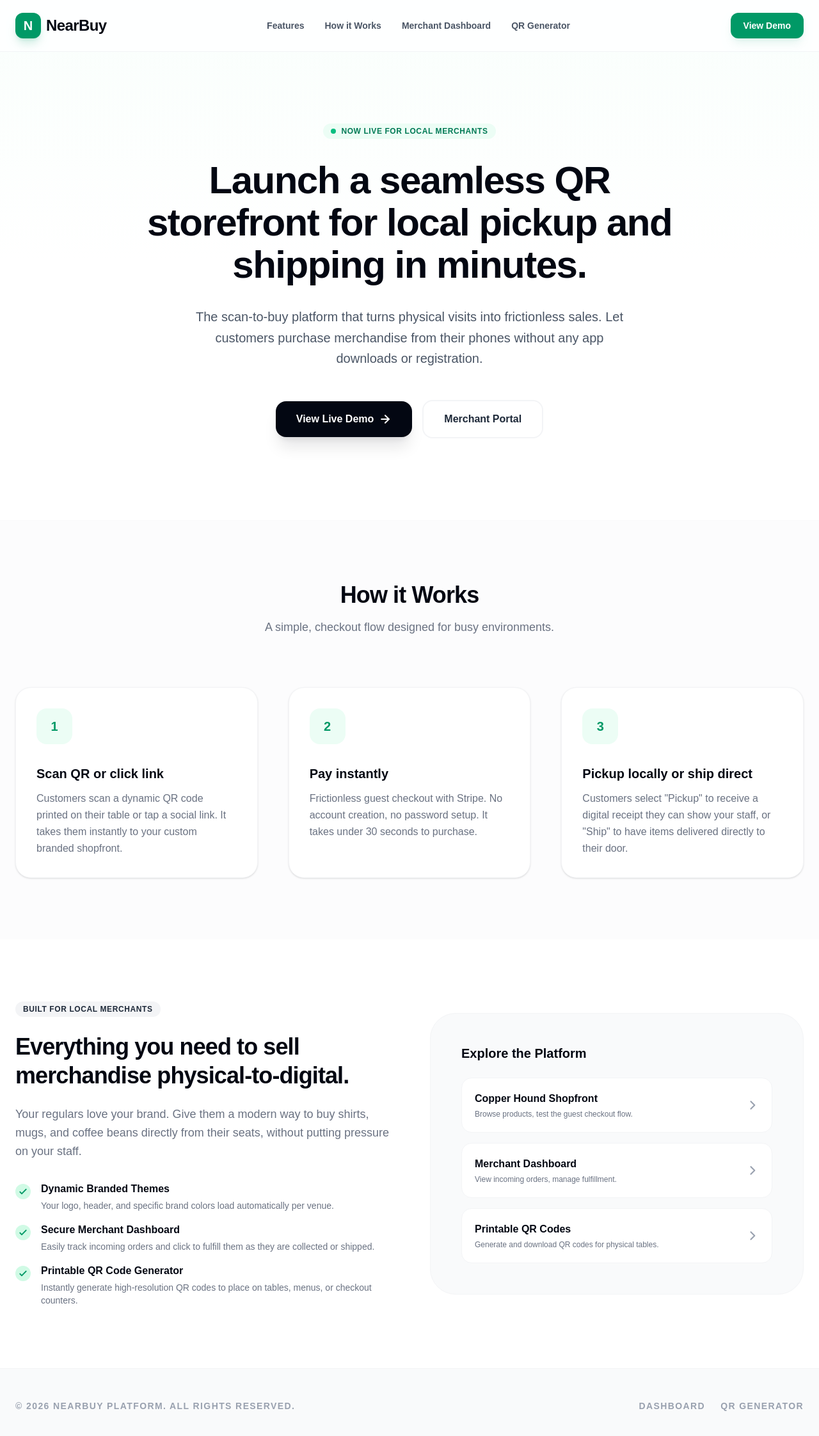
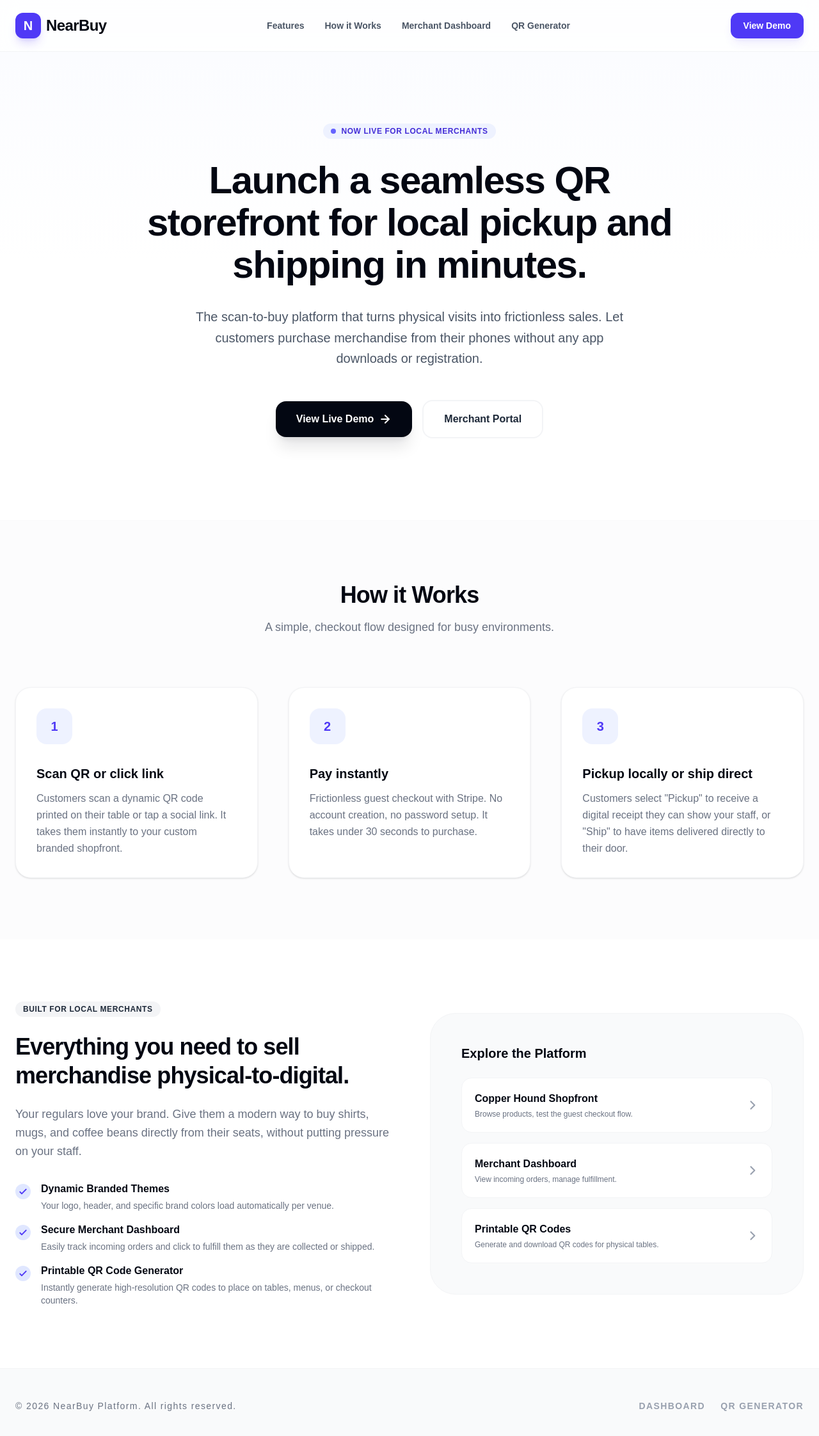
Before and after one commit to ted-dev2/NearBuy, a Next.js app: page / in a window 1280 px wide. Shown: the top 2244 px of the page at 64% size. Built offline with nearby package versions, Linux system fonts and the light colour scheme.

Commit message:
Update metadata and unify global branding

```diff
--- a/src/app/admin/orders/page.tsx
+++ b/src/app/admin/orders/page.tsx
@@ -32,8 +32,8 @@ export default async function AdminOrdersPage() {
     <div className="min-h-screen bg-gray-50 p-4 md:p-8">
       <div className="max-w-7xl mx-auto">
         <div className="mb-12">
-          <h1 className="text-4xl font-black text-gray-900 tracking-tight">Merchant Dashboard</h1>
-          <p className="text-gray-500 font-medium mt-2">Manage incoming orders and fulfillment.</p>
+          <h1 className="text-4xl font-black text-gray-950 tracking-tight">Merchant Dashboard</h1>
+          <p className="text-gray-600 font-medium mt-2">Manage incoming orders and fulfillment.</p>
         </div>
 
         <div className="grid grid-cols-1 lg:grid-cols-2 gap-8 md:gap-12">
@@ -156,7 +156,7 @@ function OrderCard({ order, showAction = false }: { order: OrderWithVenue; showA
           }}>
             <button
               type="submit"
-              className="w-full bg-gray-900 text-white py-4 rounded-2xl font-black hover:bg-black active:scale-[0.98] transition-all shadow-lg shadow-gray-200"
+              className="w-full bg-indigo-600 text-white py-4 rounded-2xl font-black hover:bg-indigo-700 active:scale-[0.98] transition-all shadow-lg shadow-indigo-600/20"
             >
               Mark as Fulfilled
             </button>
--- a/src/app/admin/qr/page.tsx
+++ b/src/app/admin/qr/page.tsx
@@ -71,7 +71,7 @@ export default function AdminQRPage() {
               >
                 <div className="w-full text-center mb-6">
                   <h2 className="text-2xl font-bold text-gray-800 truncate px-2">{venue.name}</h2>
-                  <p className="text-sm text-green-600 font-medium">/{venue.slug}</p>
+                  <p className="text-sm text-indigo-600 font-medium">/{venue.slug}</p>
                 </div>
 
                 <div className="bg-white p-4 rounded-xl border border-gray-100 shadow-inner mb-8 bg-gradient-to-br from-white to-gray-50">
@@ -86,7 +86,7 @@ export default function AdminQRPage() {
 
                 <button
                   onClick={() => downloadQR(venue.slug)}
-                  className="w-full bg-gray-900 text-white py-3 px-6 rounded-xl font-semibold hover:bg-gray-800 active:scale-[0.98] transition-all flex items-center justify-center gap-2"
+                  className="w-full bg-indigo-600 text-white py-3 px-6 rounded-xl font-semibold hover:bg-indigo-700 active:scale-[0.98] transition-all flex items-center justify-center gap-2"
                 >
                   <svg xmlns="http://www.w3.org/2000/svg" width="20" height="20" viewBox="0 0 24 24" fill="none" stroke="currentColor" strokeWidth="2" strokeLinecap="round" strokeLinejoin="round">
                     <path d="M21 15v4a2 2 0 0 1-2 2H5a2 2 0 0 1-2-2v-4" />
--- a/src/app/layout.tsx
+++ b/src/app/layout.tsx
@@ -14,8 +14,8 @@ const geistMono = Geist_Mono({
 });
 
 export const metadata: Metadata = {
-  title: "Create Next App",
-  description: "Generated by create next app",
+  title: "NearBuy | Local Merch",
+  description: "Launch a seamless QR storefront for local pickup and shipping in minutes. Frictionless scan-to-buy platform for busy merchants.",
 };
 
 export default function RootLayout({
--- a/src/app/page.tsx
+++ b/src/app/page.tsx
@@ -1,41 +1,18 @@
 import Link from "next/link";
+import { Header } from "@/components/layout/Header";
+import { Footer } from "@/components/layout/Footer";
 
 export default function Home() {
   return (
-    <div className="min-h-screen bg-white text-gray-900 selection:bg-emerald-500 selection:text-white">
-      {/* Header */}
-      <header className="fixed top-0 left-0 right-0 z-50 bg-white/80 backdrop-blur-md border-b border-gray-100">
-        <div className="max-w-7xl mx-auto px-6 h-20 flex items-center justify-between">
-          <div className="flex items-center gap-2">
-            <div className="w-10 h-10 rounded-xl bg-emerald-600 flex items-center justify-center text-white font-black text-xl shadow-lg shadow-emerald-600/20">
-              N
-            </div>
-            <span className="font-black text-2xl tracking-tight text-gray-950">NearBuy</span>
-          </div>
-
-          <nav className="hidden md:flex items-center gap-8 text-sm font-bold text-gray-600">
-            <Link href="#features" className="hover:text-emerald-600 transition-colors">Features</Link>
-            <Link href="#how-it-works" className="hover:text-emerald-600 transition-colors">How it Works</Link>
-            <Link href="/admin/orders" className="hover:text-emerald-600 transition-colors">Merchant Dashboard</Link>
-            <Link href="/admin/qr" className="hover:text-emerald-600 transition-colors">QR Generator</Link>
-          </nav>
-
-          <div className="flex items-center gap-4">
-            <Link
-              href="/shop/copper-hound"
-              className="bg-emerald-600 text-white hover:bg-emerald-700 active:scale-[0.98] px-5 py-2.5 rounded-xl text-sm font-bold transition-all shadow-lg shadow-emerald-600/10"
-            >
-              View Demo
-            </Link>
-          </div>
-        </div>
-      </header>
+    <div className="min-h-screen bg-white text-gray-900 selection:bg-indigo-500 selection:text-white">
+      {/* Header Component */}
+      <Header />
 
       {/* Hero Section */}
-      <section className="relative pt-36 pb-24 md:pt-48 md:pb-32 overflow-hidden bg-gradient-to-b from-emerald-50/30 via-white to-white">
+      <section className="relative pt-36 pb-24 md:pt-48 md:pb-32 overflow-hidden bg-gradient-to-b from-indigo-50/30 via-white to-white">
         <div className="max-w-7xl mx-auto px-6 relative z-10 text-center">
-          <div className="inline-flex items-center gap-2 px-3 py-1 bg-emerald-50 text-emerald-700 rounded-full text-xs font-black uppercase tracking-wider mb-8">
-            <span className="w-2 h-2 rounded-full bg-emerald-500 animate-pulse" />
+          <div className="inline-flex items-center gap-2 px-3 py-1 bg-indigo-50 text-indigo-700 rounded-full text-xs font-black uppercase tracking-wider mb-8">
+            <span className="w-2 h-2 rounded-full bg-indigo-500 animate-pulse" />
             Now Live for Local Merchants
           </div>
 
@@ -80,7 +57,7 @@ export default function Home() {
           <div className="grid grid-cols-1 md:grid-cols-3 gap-12 relative">
             {/* Step 1 */}
             <div className="bg-white rounded-3xl p-8 border border-gray-100 shadow-sm relative flex flex-col items-start">
-              <div className="w-14 h-14 rounded-2xl bg-emerald-50 text-emerald-600 flex items-center justify-center mb-8 font-black text-xl">
+              <div className="w-14 h-14 rounded-2xl bg-indigo-50 text-indigo-600 flex items-center justify-center mb-8 font-black text-xl">
                 1
               </div>
               <h3 className="text-xl font-black text-gray-950 mb-3">Scan QR or click link</h3>
@@ -91,7 +68,7 @@ export default function Home() {
 
             {/* Step 2 */}
             <div className="bg-white rounded-3xl p-8 border border-gray-100 shadow-sm relative flex flex-col items-start">
-              <div className="w-14 h-14 rounded-2xl bg-emerald-50 text-emerald-600 flex items-center justify-center mb-8 font-black text-xl">
+              <div className="w-14 h-14 rounded-2xl bg-indigo-50 text-indigo-600 flex items-center justify-center mb-8 font-black text-xl">
                 2
               </div>
               <h3 className="text-xl font-black text-gray-950 mb-3">Pay instantly</h3>
@@ -102,7 +79,7 @@ export default function Home() {
 
             {/* Step 3 */}
             <div className="bg-white rounded-3xl p-8 border border-gray-100 shadow-sm relative flex flex-col items-start">
-              <div className="w-14 h-14 rounded-2xl bg-emerald-50 text-emerald-600 flex items-center justify-center mb-8 font-black text-xl">
+              <div className="w-14 h-14 rounded-2xl bg-indigo-50 text-indigo-600 flex items-center justify-center mb-8 font-black text-xl">
                 3
               </div>
               <h3 className="text-xl font-black text-gray-950 mb-3">Pickup locally or ship direct</h3>
@@ -131,7 +108,7 @@ export default function Home() {
 
               <div className="space-y-4">
                 <div className="flex gap-4">
-                  <div className="w-6 h-6 rounded-full bg-emerald-100 text-emerald-600 flex items-center justify-center shrink-0 mt-1">
+                  <div className="w-6 h-6 rounded-full bg-indigo-100 text-indigo-600 flex items-center justify-center shrink-0 mt-1">
                     <svg className="w-4 h-4" fill="none" stroke="currentColor" viewBox="0 0 24 24"><path strokeLinecap="round" strokeLinejoin="round" strokeWidth="3" d="M5 13l4 4L19 7" /></svg>
                   </div>
                   <div>
@@ -140,7 +117,7 @@ export default function Home() {
                   </div>
                 </div>
                 <div className="flex gap-4">
-                  <div className="w-6 h-6 rounded-full bg-emerald-100 text-emerald-600 flex items-center justify-center shrink-0 mt-1">
+                  <div className="w-6 h-6 rounded-full bg-indigo-100 text-indigo-600 flex items-center justify-center shrink-0 mt-1">
                     <svg className="w-4 h-4" fill="none" stroke="currentColor" viewBox="0 0 24 24"><path strokeLinecap="round" strokeLinejoin="round" strokeWidth="3" d="M5 13l4 4L19 7" /></svg>
                   </div>
                   <div>
@@ -149,7 +126,7 @@ export default function Home() {
                   </div>
                 </div>
                 <div className="flex gap-4">
-                  <div className="w-6 h-6 rounded-full bg-emerald-100 text-emerald-600 flex items-center justify-center shrink-0 mt-1">
+                  <div className="w-6 h-6 rounded-full bg-indigo-100 text-indigo-600 flex items-center justify-center shrink-0 mt-1">
                     <svg className="w-4 h-4" fill="none" stroke="currentColor" viewBox="0 0 24 24"><path strokeLinecap="round" strokeLinejoin="round" strokeWidth="3" d="M5 13l4 4L19 7" /></svg>
                   </div>
                   <div>
@@ -165,35 +142,35 @@ export default function Home() {
               <div className="space-y-4">
                 <Link
                   href="/shop/copper-hound"
-                  className="flex items-center justify-between p-5 bg-white rounded-2xl border border-gray-100 hover:border-emerald-200 hover:shadow-sm transition-all group"
+                  className="flex items-center justify-between p-5 bg-white rounded-2xl border border-gray-100 hover:border-indigo-200 hover:shadow-sm transition-all group"
                 >
                   <div>
-                    <h4 className="font-bold text-gray-950 group-hover:text-emerald-600 transition-colors">Copper Hound Shopfront</h4>
+                    <h4 className="font-bold text-gray-950 group-hover:text-indigo-600 transition-colors">Copper Hound Shopfront</h4>
                     <p className="text-xs text-gray-500 mt-1">Browse products, test the guest checkout flow.</p>
                   </div>
-                  <svg className="w-5 h-5 text-gray-400 group-hover:text-emerald-500 transition-colors" fill="none" stroke="currentColor" viewBox="0 0 24 24"><path strokeLinecap="round" strokeLinejoin="round" strokeWidth="2.5" d="M9 5l7 7-7 7" /></svg>
+                  <svg className="w-5 h-5 text-gray-400 group-hover:text-indigo-500 transition-colors" fill="none" stroke="currentColor" viewBox="0 0 24 24"><path strokeLinecap="round" strokeLinejoin="round" strokeWidth="2.5" d="M9 5l7 7-7 7" /></svg>
                 </Link>
 
                 <Link
                   href="/admin/orders"
-                  className="flex items-center justify-between p-5 bg-white rounded-2xl border border-gray-100 hover:border-emerald-200 hover:shadow-sm transition-all group"
+                  className="flex items-center justify-between p-5 bg-white rounded-2xl border border-gray-100 hover:border-indigo-200 hover:shadow-sm transition-all group"
                 >
                   <div>
-                    <h4 className="font-bold text-gray-950 group-hover:text-emerald-600 transition-colors">Merchant Dashboard</h4>
+                    <h4 className="font-bold text-gray-950 group-hover:text-indigo-600 transition-colors">Merchant Dashboard</h4>
                     <p className="text-xs text-gray-500 mt-1">View incoming orders, manage fulfillment.</p>
                   </div>
-                  <svg className="w-5 h-5 text-gray-400 group-hover:text-emerald-500 transition-colors" fill="none" stroke="currentColor" viewBox="0 0 24 24"><path strokeLinecap="round" strokeLinejoin="round" strokeWidth="2.5" d="M9 5l7 7-7 7" /></svg>
+                  <svg className="w-5 h-5 text-gray-400 group-hover:text-indigo-500 transition-colors" fill="none" stroke="currentColor" viewBox="0 0 24 24"><path strokeLinecap="round" strokeLinejoin="round" strokeWidth="2.5" d="M9 5l7 7-7 7" /></svg>
                 </Link>
 
                 <Link
                   href="/admin/qr"
-                  className="flex items-center justify-between p-5 bg-white rounded-2xl border border-gray-100 hover:border-emerald-200 hover:shadow-sm transition-all group"
+                  className="flex items-center justify-between p-5 bg-white rounded-2xl border border-gray-100 hover:border-indigo-200 hover:shadow-sm transition-all group"
                 >
                   <div>
-                    <h4 className="font-bold text-gray-950 group-hover:text-emerald-600 transition-colors">Printable QR Codes</h4>
+                    <h4 className="font-bold text-gray-950 group-hover:text-indigo-600 transition-colors">Printable QR Codes</h4>
                     <p className="text-xs text-gray-500 mt-1">Generate and download QR codes for physical tables.</p>
                   </div>
-                  <svg className="w-5 h-5 text-gray-400 group-hover:text-emerald-500 transition-colors" fill="none" stroke="currentColor" viewBox="0 0 24 24"><path strokeLinecap="round" strokeLinejoin="round" strokeWidth="2.5" d="M9 5l7 7-7 7" /></svg>
+                  <svg className="w-5 h-5 text-gray-400 group-hover:text-indigo-500 transition-colors" fill="none" stroke="currentColor" viewBox="0 0 24 24"><path strokeLinecap="round" strokeLinejoin="round" strokeWidth="2.5" d="M9 5l7 7-7 7" /></svg>
                 </Link>
               </div>
             </div>
@@ -201,16 +178,8 @@ export default function Home() {
         </div>
       </section>
 
-      {/* Footer */}
-      <footer className="border-t border-gray-100 bg-gray-50 py-12 text-center text-sm font-bold text-gray-400 uppercase tracking-widest">
-        <div className="max-w-7xl mx-auto px-6 flex flex-col md:flex-row justify-between items-center gap-4">
-          <p>© 2026 NearBuy Platform. All rights reserved.</p>
-          <div className="flex gap-6">
-            <Link href="/admin/orders" className="hover:text-gray-600">Dashboard</Link>
-            <Link href="/admin/qr" className="hover:text-gray-600">QR Generator</Link>
-          </div>
-        </div>
-      </footer>
+      {/* Footer Component */}
+      <Footer />
     </div>
   );
 }
--- a/src/app/success/page.tsx
+++ b/src/app/success/page.tsx
@@ -114,14 +114,13 @@ export default async function SuccessPage({
 
           <Link
             href={`/shop/${venue.slug}`}
-            className="group relative block w-full py-5 px-6 rounded-2xl font-black text-white transition-all hover:brightness-110 active:scale-[0.98] shadow-lg overflow-hidden"
-            style={{ backgroundColor: venue.brand_color_hex || "#10b981" }}
+            className="group relative block w-full py-5 px-6 rounded-2xl font-black text-white transition-all bg-indigo-600 hover:bg-indigo-700 active:scale-[0.98] shadow-lg shadow-indigo-600/20 overflow-hidden"
           >
             <span className="relative z-10">Back to {venue.name}</span>
             <div className="absolute inset-0 bg-white/10 opacity-0 group-hover:opacity-100 transition-opacity" />
           </Link>
 
-          <p className="mt-6 text-[10px] font-bold text-gray-300 uppercase tracking-[0.2em]">
+          <p className="mt-6 text-[10px] font-bold text-indigo-600 uppercase tracking-[0.2em]">
             Powered by NearBuy
           </p>
         </div>
--- /dev/null
+++ b/src/components/layout/Footer.tsx
@@ -0,0 +1,21 @@
+import Link from "next/link";
+
+export function Footer() {
+  return (
+    <footer className="border-t border-gray-100 bg-gray-50 py-12 text-center text-sm font-bold text-gray-400 uppercase tracking-widest">
+      <div className="max-w-7xl mx-auto px-6 flex flex-col md:flex-row justify-between items-center gap-4">
+        <p className="normal-case text-gray-500 font-medium">
+          © 2026 NearBuy Platform. All rights reserved.
+        </p>
+        <div className="flex gap-6">
+          <Link href="/admin/orders" className="hover:text-indigo-600 transition-colors">
+            Dashboard
+          </Link>
+          <Link href="/admin/qr" className="hover:text-indigo-600 transition-colors">
+            QR Generator
+          </Link>
+        </div>
+      </div>
+    </footer>
+  );
+}
--- /dev/null
+++ b/src/components/layout/Header.tsx
@@ -0,0 +1,57 @@
+"use client";
+
+import Link from "next/link";
+import { usePathname } from "next/navigation";
+
+export function Header() {
+  const pathname = usePathname();
+
+  const isLinkActive = (href: string) => {
+    if (href === "/" && pathname === "/") return true;
+    if (href !== "/" && pathname?.startsWith(href)) return true;
+    return false;
+  };
+
+  const linkClass = (href: string) => {
+    return isLinkActive(href)
+      ? "text-indigo-600 font-bold hover:text-indigo-700 transition-colors"
+      : "text-gray-600 font-bold hover:text-indigo-600 transition-colors";
+  };
+
+  return (
+    <header className="fixed top-0 left-0 right-0 z-50 bg-white/80 backdrop-blur-md border-b border-gray-100">
+      <div className="max-w-7xl mx-auto px-6 h-20 flex items-center justify-between">
+        <Link href="/" className="flex items-center gap-2 group">
+          <div className="w-10 h-10 rounded-xl bg-indigo-600 flex items-center justify-center text-white font-black text-xl shadow-lg shadow-indigo-600/20 transition-transform group-hover:scale-105">
+            N
+          </div>
+          <span className="font-black text-2xl tracking-tight text-gray-950">NearBuy</span>
+        </Link>
+
+        <nav className="hidden md:flex items-center gap-8 text-sm">
+          <Link href="/#features" className={linkClass("/#features")}>
+            Features
+          </Link>
+          <Link href="/#how-it-works" className={linkClass("/#how-it-works")}>
+            How it Works
+          </Link>
+          <Link href="/admin/orders" className={linkClass("/admin/orders")}>
+            Merchant Dashboard
+          </Link>
+          <Link href="/admin/qr" className={linkClass("/admin/qr")}>
+            QR Generator
+          </Link>
+        </nav>
+
+        <div className="flex items-center gap-4">
+          <Link
+            href="/shop/copper-hound"
+            className="bg-indigo-600 text-white hover:bg-indigo-700 active:scale-[0.98] px-5 py-2.5 rounded-xl text-sm font-bold transition-all shadow-lg shadow-indigo-600/10"
+          >
+            View Demo
+          </Link>
+        </div>
+      </div>
+    </header>
+  );
+}
--- a/src/components/shop/ProductCard.tsx
+++ b/src/components/shop/ProductCard.tsx
@@ -39,7 +39,7 @@ export function ProductCard({ product, onClick }: ProductCardProps) {
             </p>
           ) : null}
         </div>
-        <p className="pt-1 text-base font-extrabold text-[var(--venue-brand)]">
+        <p className="pt-1 text-base font-extrabold text-indigo-600">
           {formatPrice(product.price)}
         </p>
       </div>
```
Also changed, not shown: src/app/admin/layout.tsx (added, +19 -0 lines), src/components/shop/CartSidebar.tsx (+10 -12 lines), src/components/shop/VenueShopfront.tsx (+4 -5 lines).
